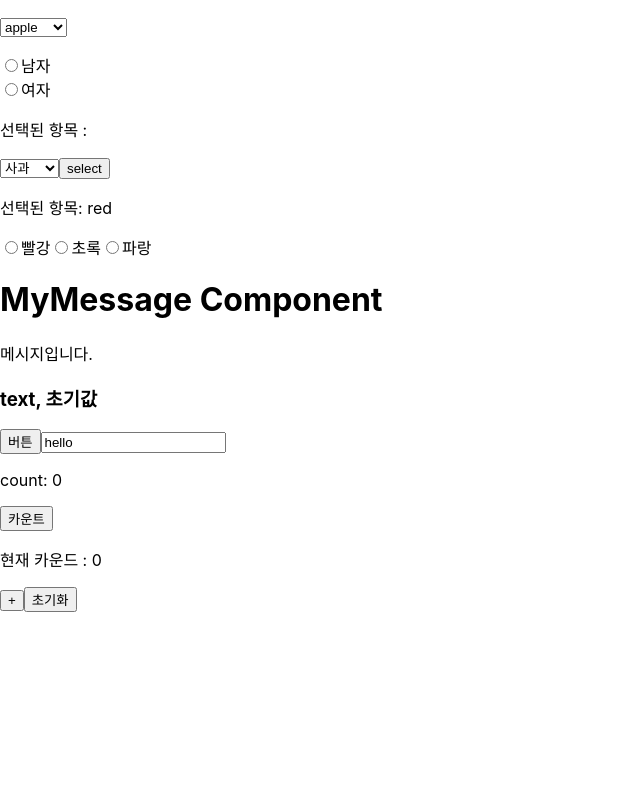
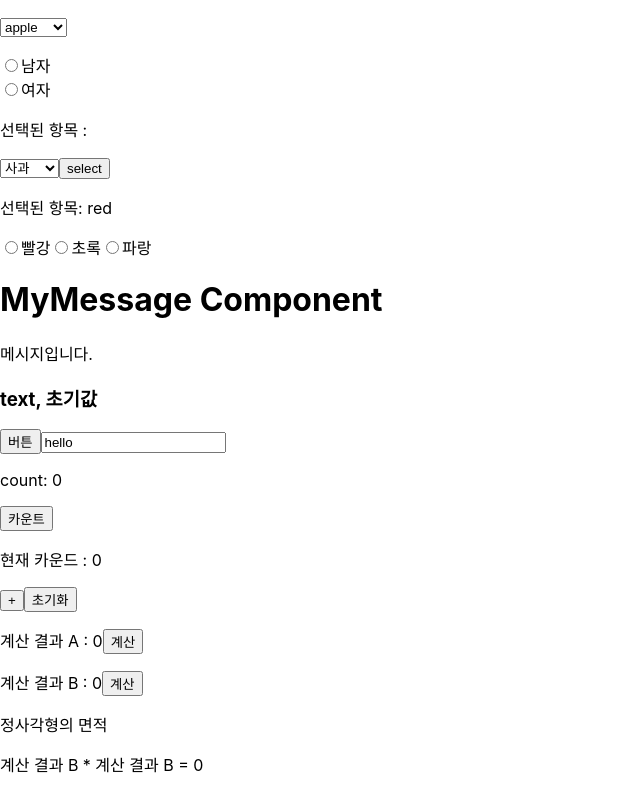
Before and after one commit to hellochaeyoung/React-Study-Project, a React (Create React App) app: page / in a window 1280 px wide. Shown: the whole page, without its empty margins (0-640 px from the left). Built offline with nearby package versions, Linux system fonts and the light colour scheme.

Commit message:
React 기초 : useMemo 예제 실습

```diff
--- a/src/App.js
+++ b/src/App.js
@@ -1,6 +1,7 @@
 import React, { useState } from "react"
 import Radio_compo from "./radioCompo";
 import SampleComponent from "./SampleComponent";
+import SampleUseMemo from "./sampleUseMemo";
 import Select_compo from "./selectCompo";
 import UseEffect from "./useeffect";
 
@@ -113,6 +114,8 @@ function App() {
 
       <SampleComponent />
 
+      <SampleUseMemo />
+
     </div>
   );
 }
--- /dev/null
+++ b/src/sampleUseMemo.js
@@ -0,0 +1,48 @@
+import React, { useMemo, useState } from "react";
+
+// useMemo : rendering이 필요한 부분만 실행
+const square = (params) => {
+    console.log('squre 함수 실행');
+
+    return params * params;
+}
+
+export default function SampleUseMemo() {
+
+    const [countStateA, setcountStateA] = useState(0);
+    const [countStateB, setcountStateB] = useState(0);
+
+    const countResultA = () => {
+        setcountStateA((prev) => prev + 1);
+
+        console.log("A + 1 버튼이 클릭되었습니다");
+    }
+
+    const countResultB = () => {
+        setcountStateB((prev) => prev + 1);
+
+        console.log("B + 1 버튼이 클릭되었습니다");
+    }
+
+    // const squareArea = square(countStateB);
+
+    // countStateB가 변경될때만 squre함수를 실행해라
+    const squareArea = useMemo(() => square(countStateB), [countStateB]);
+
+    return (
+        <div>
+            <p>
+                계산 결과 A : {countStateA}
+                <button onClick={countResultA}>계산</button>
+            </p>
+
+            <p>
+                계산 결과 B : {countStateB}
+                <button onClick={countResultB}>계산</button>
+            </p>
+
+            <p>정사각형의 면적</p>
+            <p>계산 결과 B * 계산 결과 B = {squareArea}</p>
+        </div>
+    )
+}
```
